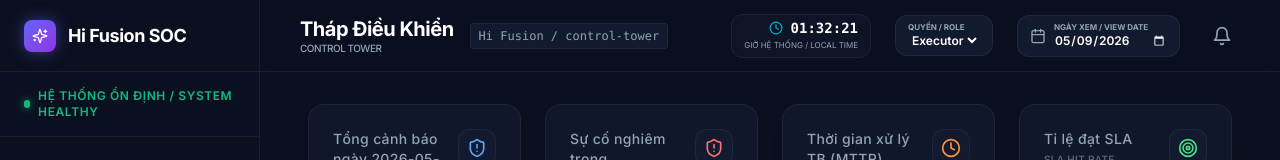
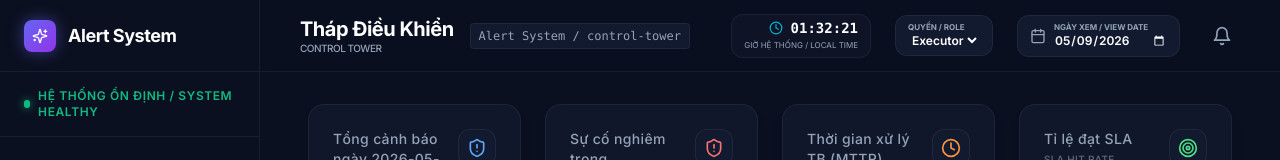
Before and after one commit to fusiongroup1010-bot/realtime-alert-system, a Next.js app in the folder apps/admin-web/: page / in a window 1280 px wide. Shown: the top 160 px of the page. Built offline with nearby package versions, Linux system fonts and the light colour scheme.

Commit message:
chore: rename brand from Hi Fusion SOC to Alert System

```diff
--- a/apps/admin-web/src/app/layout.tsx
+++ b/apps/admin-web/src/app/layout.tsx
@@ -7,7 +7,7 @@ import TopNav from '@/components/layout/TopNav';
 const inter = Inter({ subsets: ['latin'] });
 
 export const metadata = {
-  title: 'Hi Fusion SOC',
+  title: 'Alert System',
   description: 'Realtime Alert & Escalation System Control Tower',
 };
 
--- a/apps/admin-web/src/components/layout/Sidebar.tsx
+++ b/apps/admin-web/src/components/layout/Sidebar.tsx
@@ -39,7 +39,7 @@ export default function Sidebar() {
         <div className="w-8 h-8 rounded-lg bg-gradient-to-br from-indigo-500 to-purple-600 flex items-center justify-center mr-3 shadow-[0_0_15px_rgba(99,102,241,0.5)]">
           <Sparkles className="w-4 h-4 text-white" />
         </div>
-        <span className="font-bold text-lg tracking-tight text-white">Hi Fusion SOC</span>
+        <span className="font-bold text-lg tracking-tight text-white">Alert System</span>
       </div>
 
       <div className="px-6 py-4 border-b border-borderSubtle flex items-center justify-between">
--- a/apps/admin-web/src/components/layout/TopNav.tsx
+++ b/apps/admin-web/src/components/layout/TopNav.tsx
@@ -30,7 +30,7 @@ export default function TopNav() {
           <span className="text-[10px] text-textSecondary uppercase font-medium">{pageName.en}</span>
         </h1>
         <div className="hidden md:flex items-center px-2 py-1 rounded bg-surface border border-borderSubtle">
-          <span className="text-xs text-textSecondary font-mono">Hi Fusion / {pageName.en.toLowerCase().replace(' ', '-')}</span>
+          <span className="text-xs text-textSecondary font-mono">Alert System / {pageName.en.toLowerCase().replace(' ', '-')}</span>
         </div>
       </div>
 
```
